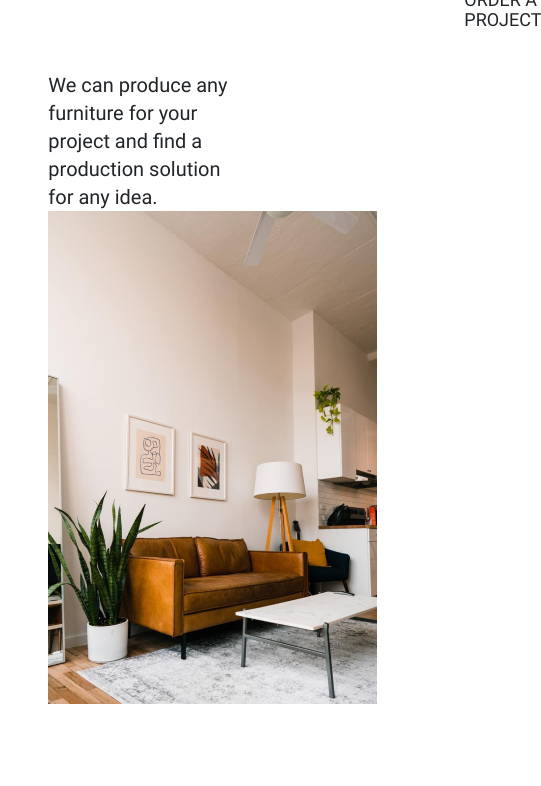
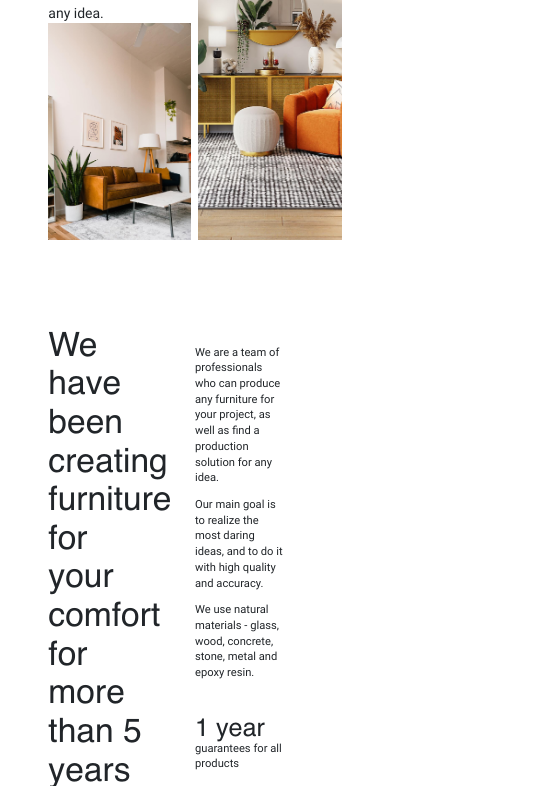
Before and after one commit to AntonSot-Github/Aveji, a plain HTML site: page index.html in a window 390 px wide. Shown: the part 671-1457 px from the top of the page, 541 px wide, since content can reach past the window. Drawn offline with nearby package versions, Linux system fonts and the light colour scheme; files that its build step writes are made by us from their sources.

Commit message:
first adaptation

```diff
--- a/index.html
+++ b/index.html
@@ -37,7 +37,9 @@
                     <p class="paragraph">
                         We can produce any furniture for your project and find a production solution for any idea.
                     </p>
-                    <img src="img/left-side-img 1st section.png" alt="img_funiture">
+                    <div class="section-presentation__left-side-containerForImg">
+                        <img src="img/left-side-img 1st section.png" alt="img_funiture">
+                    </div>
                 </div>
                 <div class="section-presentation__right-side">
                     <img src="img/right-side-img 1st section.png" alt="img_funiture">
--- a/sass/_typography.sass
+++ b/sass/_typography.sass
@@ -1,3 +1,6 @@
+
+
+
 .navigation
     font-size: 1.8rem
     font-family: "roboto-regular"
@@ -7,6 +10,7 @@ h1
     font-size: 7.2rem
     text-transform: uppercase
     font-weight: 100
+
 
 h2
     font-family: "helvetica-regular"
--- /dev/null
+++ b/sass/abstracts/_mixins.sass
@@ -0,0 +1,17 @@
+
+@mixin respond($breakpoint)
+    @if $breakpoint == phone
+        @media (max-width:600px)
+            @content
+
+    @if $breakpoint == tab-port
+        @media (max-width: 900px)
+            @content
+
+    @if $breakpoint == tab-land
+        @media (max-width: 1200px)
+            @content
+
+    @if $breakpoint == big-screen
+        @media ( min-width: 1800px )
+            @content
--- a/sass/layout/_header.sass
+++ b/sass/layout/_header.sass
@@ -2,6 +2,18 @@ header
     display: grid
     grid-template-columns: minmax(min-content, 3fr) minmax(min-content, 2fr)
     margin-bottom: 4rem
+    @include respond(tab-port)
+        display: grid
+        grid-template-columns: none
+        grid-auto-rows: min-content min-content
+        justify-items: center
+        align-items: center
+    h1
+        @include respond(tab-port)
+            text-align: center
+            width: 80%
+        @include respond(phone)
+            width: 90%
     a
         text-transform: uppercase
         text-decoration: none
@@ -16,3 +28,5 @@ header
             opacity: 20%
         &:hover::before
             background: $grey-light
+        @include respond(tab-port)
+            justify-self: center
--- a/sass/layout/_main.sass
+++ b/sass/layout/_main.sass
@@ -5,18 +5,33 @@ main
 .section-presentation
     display: grid
     grid-template-columns: 1fr 1fr
+    grid-column-gap: 1rem
     &__left-side
         display: grid
         grid-template-rows: 1fr min-content
         p
             font-size: 2rem
             width: 60%
+        &-containerForImg
+            width: 50%
+            img
+                width: 100%
+                height: 100%
+                object-fit: cover
+            @include respond(tab-land)
+                width: 70%
+            @include respond(tab-port)
+                width: 80%
+            @include respond(phone)
+                width: 100%
 
     &__right-side
         img
             width: 100%
             height: 100%
             object-fit: cover
+
+
 
 .section-about
     display: grid
@@ -47,13 +62,25 @@ main
         grid-row-gap: 4.4rem
         table
             border-collapse: collapse
+        @include respond(tab-port)
+            width: 100%
+            grid-row-gap: 0
+            justify-items: center
+
+
+    @include respond(tab-port)
+        display: grid
+        grid-template-rows: min-content min-content
+        grid-template-columns: none
+        justify-items: center
 
 td
-    vertical-align: top
+    vertical-align: middle
     text-align: left
-    padding: 3.6rem 0 2.4rem 0
+    padding: 3.6rem 1rem 2.4rem 0
     width: 50%
     border-bottom: 1px solid $black
+
 
 .section-projects
     display: grid
--- a/sass/style.sass
+++ b/sass/style.sass
@@ -1,3 +1,5 @@
+
+@import "abstracts/_mixins"
 @import "variable.sass"
 @import "layout/_navigation.sass"
 @import "typography.sass"
@@ -9,6 +11,10 @@
 @import "components/_store-icons"
 @import "layout/_footer.sass"
 @import "abstracts/_link-underlining.sass"
+
+
+
+
 
 @font-face
     font-family: "helvetica-bolt"
@@ -36,6 +42,12 @@ html
     color: $black
     transition: .5s all
     scroll-behavior: smooth
+    @include respond(tab-land)
+        font-size: 56.25%
+    @include respond(tab-port)
+        font-size: 50%
+    @include respond(phone)
+        font-size: 43.75%
 
 body
     background-color: $white
```
Also changed, not shown: sass/abstracts/_mixin.sass (deleted).
